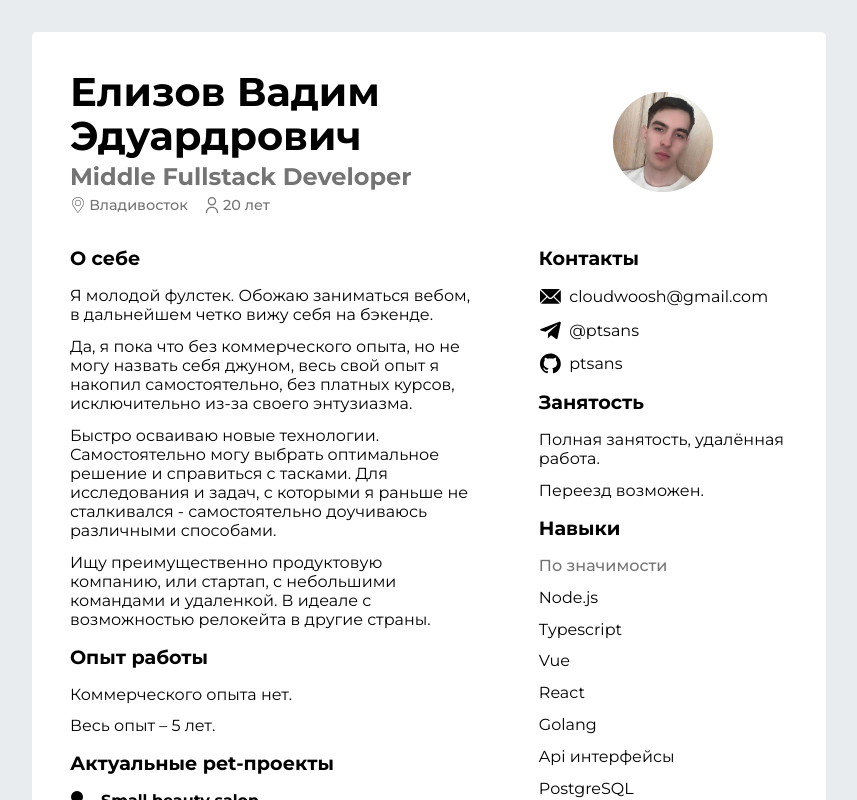
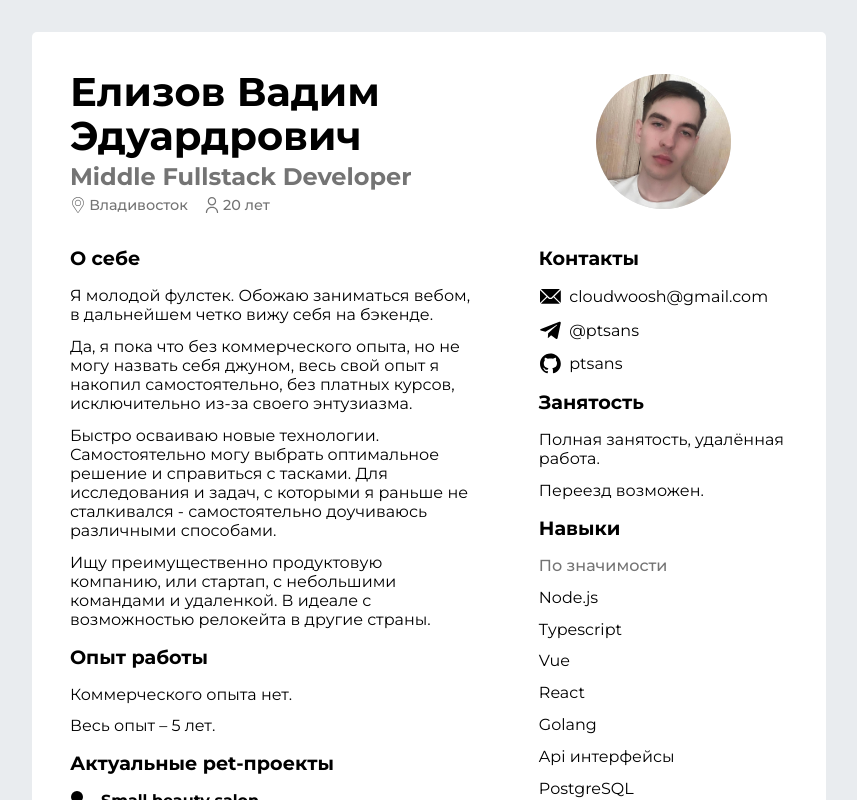
Before and after one commit to ptsans/next-resume, a Vue app: page / in a window 1280 px wide. Shown: the top 800 px of the page, without its empty margins (211-1068 px from the left). Built offline with nearby package versions, Linux system fonts and the light colour scheme.

Commit message:
fix: increase avatar size

```diff
--- a/src/components/Paper/VHeader.vue
+++ b/src/components/Paper/VHeader.vue
@@ -108,8 +108,8 @@ export default defineComponent({
 .avatar {
   place-self: center;
   background: var(--secondary-main);
-  width: 100px;
-  height: 100px;
+  width: 135px;
+  height: 135px;
   border-radius: 50%;
   position: relative;
   overflow: hidden;
```
